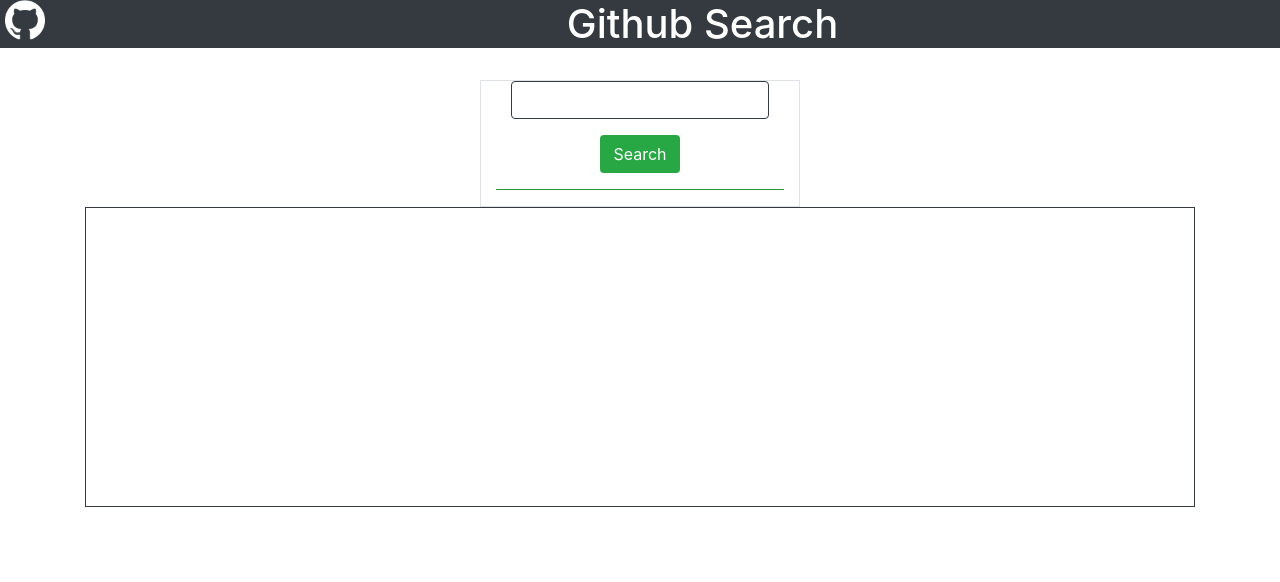
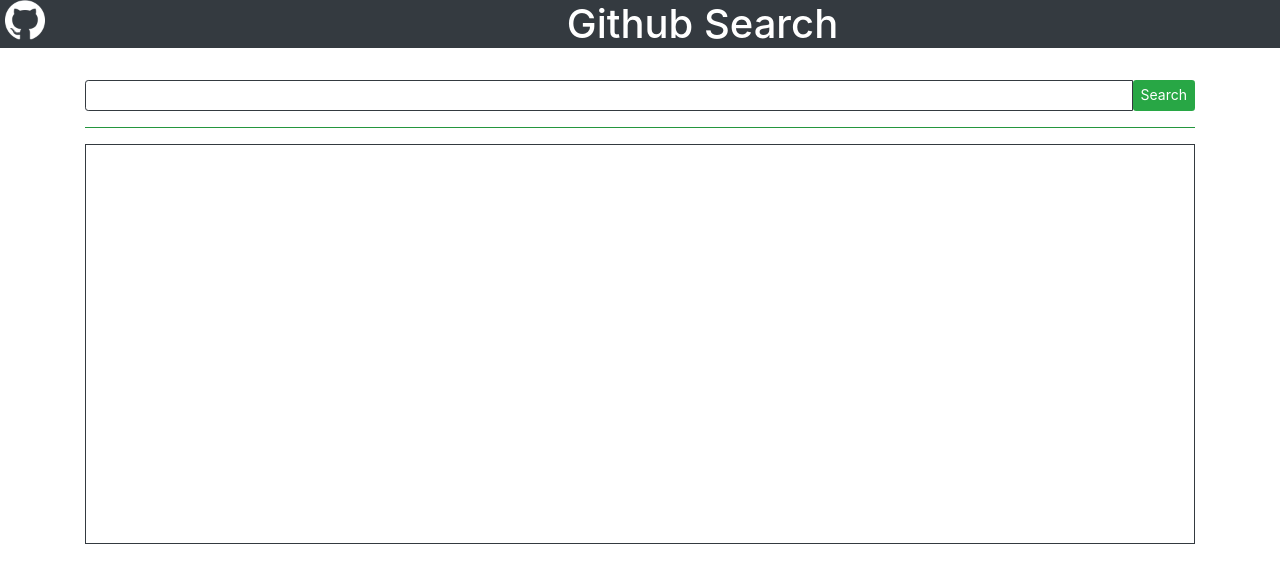
Before and after one commit to MillanUka/Github-Login, a React (Create React App) app: page /user in a window 1280 px wide. Shown: the top 582 px of the page. Built offline with nearby package versions, Linux system fonts and the light colour scheme.

Commit message:
Fixes issues with small input box

```diff
--- a/src/Components/Search.js
+++ b/src/Components/Search.js
@@ -15,19 +15,18 @@ class Search extends Component {
   render() {
     return (
       <div>
-        <div className="container-xl border" style={{ textAlign: "center", maxWidth: "25%" }}>
+        <div className={"container-xl"} style={{ textAlign: "center"}}>
           <form>
-            <div className="container-xl" style={{ textAlign: "left" }}>
-              <div className="form-group">
-                <input type="text" className="form-control border border-dark" placeholder="" id="usernameInput"></input>
+              <div className={"input-group input-group-sm"}>
+                <input type={"text"} className={"form-control border border-dark"} placeholder={""} id={"usernameInput"}></input>
+                <div className={"btn-sm bg-success text-white"} onClick={this.handleSearch}>Search</div>
               </div>
-            </div>
           </form>
-          <button className={"btn bg-success text-white"} onClick={this.handleSearch}>Search</button>
+
           <hr className="bg-success"></hr>
         </div>
-        <div className="container-sm">
-          <div className="card-column border border-dark" id="searchResults">
+        <div className={"container-xl"}>
+          <div className={"card-column border border-dark"} id={"searchResults"}>
             {
               this.state.searchItems.map((searchItem) => {
                 return <SearchItem searchItem={searchItem} key={searchItem.id}/>
--- a/src/Custom.css
+++ b/src/Custom.css
@@ -49,7 +49,7 @@ img {
 #searchResults {
     overflow-y: scroll;
     max-height: 300px;
-    min-height: 300px;
+    min-height: 400px;
 }
 
 #github-logo {
```
